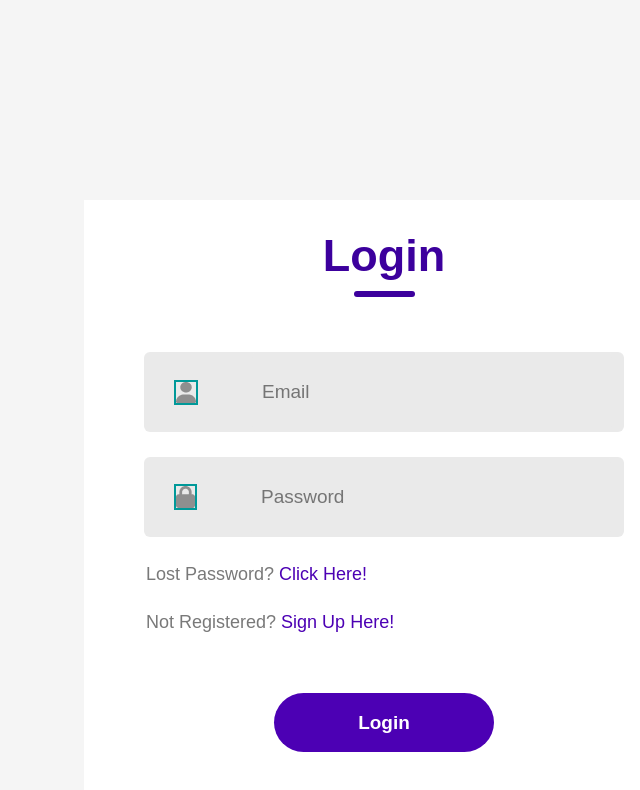
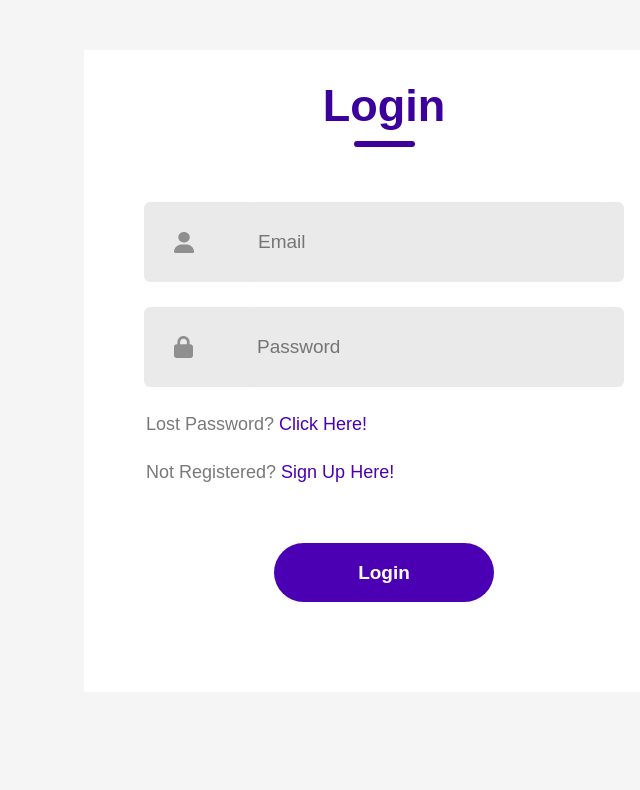
Before and after one commit to atluo04/TutorMatch, a React (Create React App) app in the folder tutormatch/frontend/: page / in a window 1280 px wide. Shown: the top 790 px of the page, without its empty margins (256-896 px from the left). Built offline with nearby package versions, Linux system fonts and the light colour scheme.

Commit message:
minor ui changes

```diff
--- a/tutormatch/frontend/src/components/Card.css
+++ b/tutormatch/frontend/src/components/Card.css
@@ -19,10 +19,6 @@
     border-radius: 50%;
     padding: 5px;
     transform: translate(190px, 88px);
-}
-
-img{
-    border: 2px solid #009999;
 }
 
 .lower-container{
--- a/tutormatch/frontend/src/components/NavbarStyles.css
+++ b/tutormatch/frontend/src/components/NavbarStyles.css
@@ -46,10 +46,12 @@
     cursor: pointer;
     width: 80px;
     font-size: 15px;
+    margin-bottom: 10px;
 }
 
 .search-bar button:hover {
     background-color: #777;
+    transform: scale(1.1);
 }
 
 .fa-react {
@@ -72,10 +74,6 @@
     color: #fff;
     padding: 0.7rem 1rem;
     white-space: nowrap;
-}
-
-.nav-links i {
-    padding-right: 10px;
 }
 
 .nav-links:hover {
--- a/tutormatch/frontend/src/components/forumComponents/feed/feed.css
+++ b/tutormatch/frontend/src/components/forumComponents/feed/feed.css
@@ -1,6 +1,5 @@
 .feedWrapper{
     flex: 5.5;
-    border: 1px solid #e0e0e0;
     margin-top: 20px;
     border-radius: 10px;
     padding: 10px;
--- a/tutormatch/frontend/src/html/Login.css
+++ b/tutormatch/frontend/src/html/Login.css
@@ -3,7 +3,8 @@
     flex-direction: column;
     margin: auto;
     width: 600px;
-    margin-top: 200px;
+    margin-top: 50px;
+    margin-bottom: 50px;
     background: #fff;
     padding-bottom: 30px;
 }
--- a/tutormatch/frontend/src/html/Registration.css
+++ b/tutormatch/frontend/src/html/Registration.css
@@ -25,7 +25,8 @@
     flex-direction: column;
     margin: auto;
     width: 600px;
-    margin-top: 200px;
+    margin-top: 50px;
+    margin-bottom: 50px;
     background: #fff;
     padding-bottom: 30px;
 }
```
